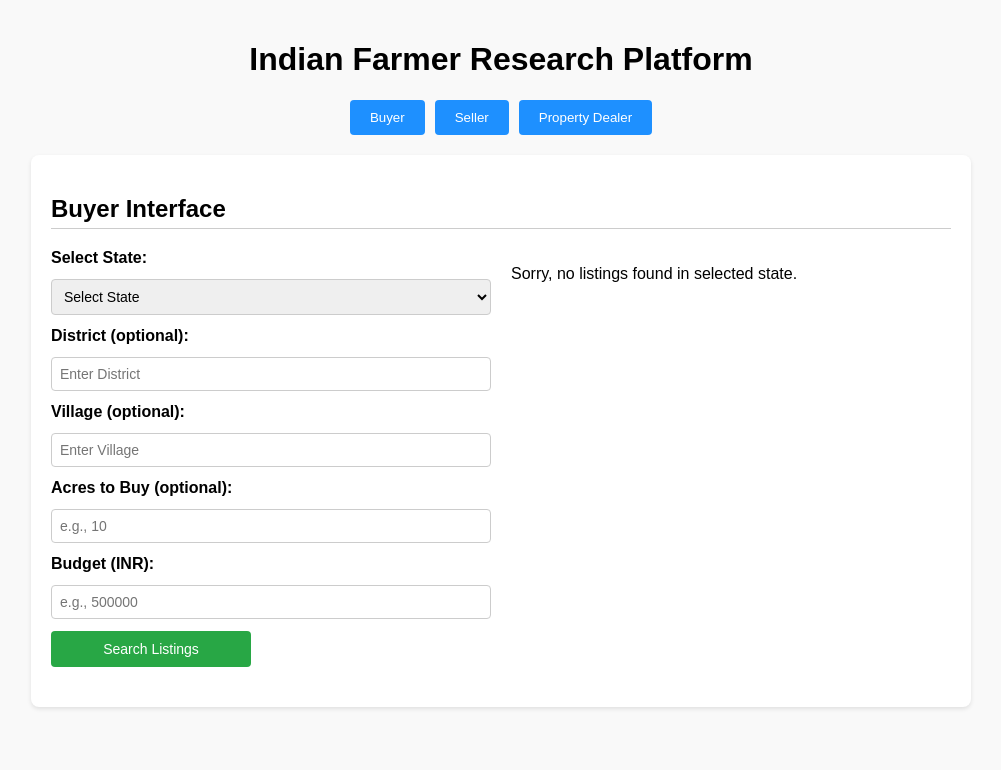
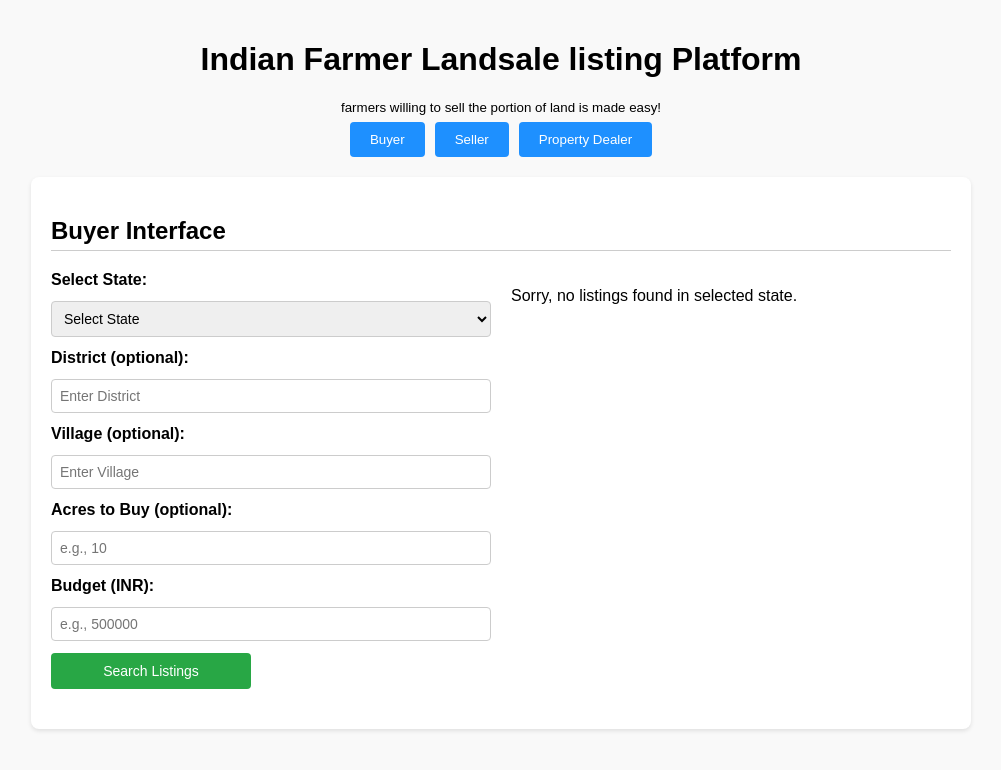
Before and after one commit to anandvip/landsale-platform, a plain HTML site: page index.html in a window 1280 px wide. Shown: the whole page, without its empty margins (139-1140 px from the left). Drawn offline with Linux system fonts and the light colour scheme.

Commit message:
Update index.html

```diff
--- a/index.html
+++ b/index.html
@@ -3,7 +3,7 @@
 <head>
   <meta charset="UTF-8" />
   <meta name="viewport" content="width=device-width, initial-scale=1.0" />
-  <title>Indian Farmer Research Platform</title>
+  <title>Indian Farmer Landsale listing Platform</title>
   <!-- htmx library for future enhancements -->
   <script src="https://unpkg.com/htmx.org@1.9.2"></script>
   <style>
@@ -110,7 +110,8 @@
 </head>
 <body>
   <header>
-    <h1>Indian Farmer Research Platform</h1>
+    <h1>Indian Farmer Landsale listing Platform</h1>
+    <sup>farmers willing to sell the portion of land is made easy!</sup>
     <nav>
       <button onclick="showSection('buyerSection')">Buyer</button>
       <button onclick="showSection('sellerSection')">Seller</button>
```
